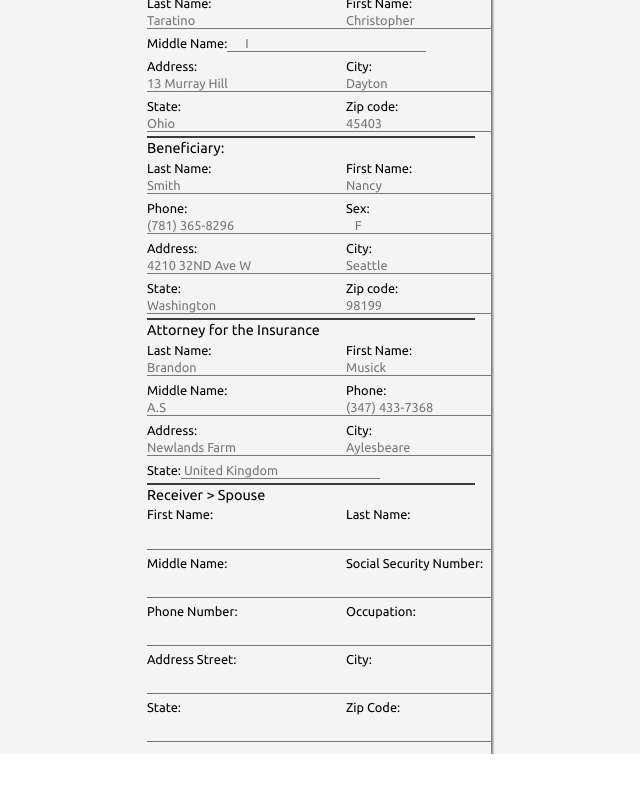
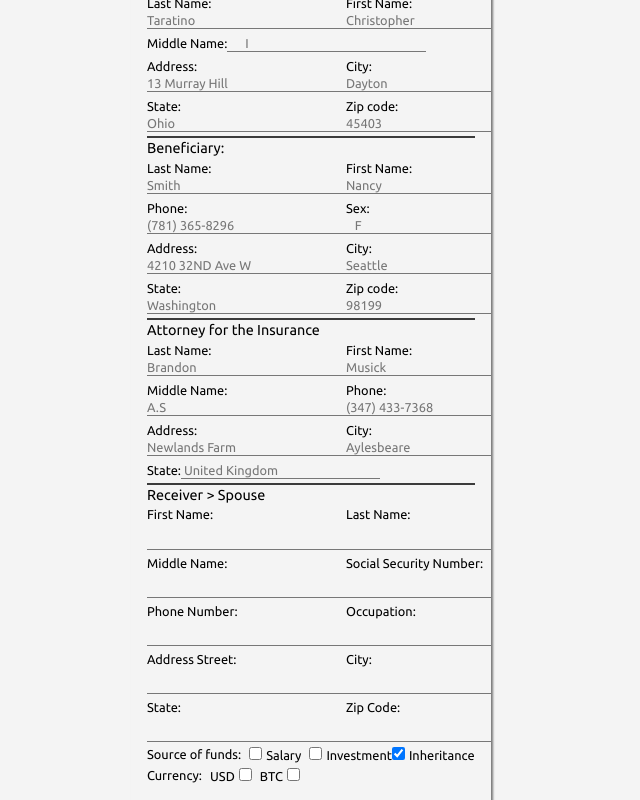
Before and after one commit to codeboyfriend/R-G-Company, a React (Vite) app: page /form in a window 1280 px wide. Shown: the part 351-1151 px from the top of the page, without its empty margins (329-969 px from the left). Before the commit the page ends 1105 px from the top, so only its background shows below. Built offline with nearby package versions, Linux system fonts and the light colour scheme.

Commit message:
Modify form page

```diff
--- a/src/App.css
+++ b/src/App.css
@@ -75,3 +75,7 @@
   font-size: .8rem;
   border-radius: 0;
 }
+
+.check_box {
+  pointer-events: none;
+}
--- a/src/pages/Entries.jsx
+++ b/src/pages/Entries.jsx
@@ -93,7 +93,7 @@ const Entries = () => {
               </div>
               <div>
                 <label>NO</label>
-                <input className='ml-1' type="checkbox"/>
+                <input className='check_box ml-1' type="checkbox"/>
             </div>
           </div>
 
@@ -414,6 +414,34 @@ const Entries = () => {
               />
             </div>
           </div>
+
+          <div className='my-form flex my-1'>
+            <label>Source of funds:</label>
+            <div className='mx-2'>
+                <input className='check_box mr-1' type="checkbox" />
+                <label>Salary</label>
+              </div>
+              <div>
+                <input className='check_box mr-1' type="checkbox" />
+                <label>Investment</label>
+              </div>
+              <div>
+                <input className='mr-1' type="checkbox" checked />
+                <label>Inheritance</label>
+              </div>
+          </div>
+
+          <div className='my-form flex my-1'>
+            <label>Currency:</label>
+            <div className='mx-2'>
+                <label>USD</label>
+                <input className='ml-1' type="checkbox" />
+              </div>
+              <div>
+                <label>BTC</label>
+                <input className='ml-1' type="checkbox" />
+              </div>
+          </div>
         </div>
     </div>
   )
```
